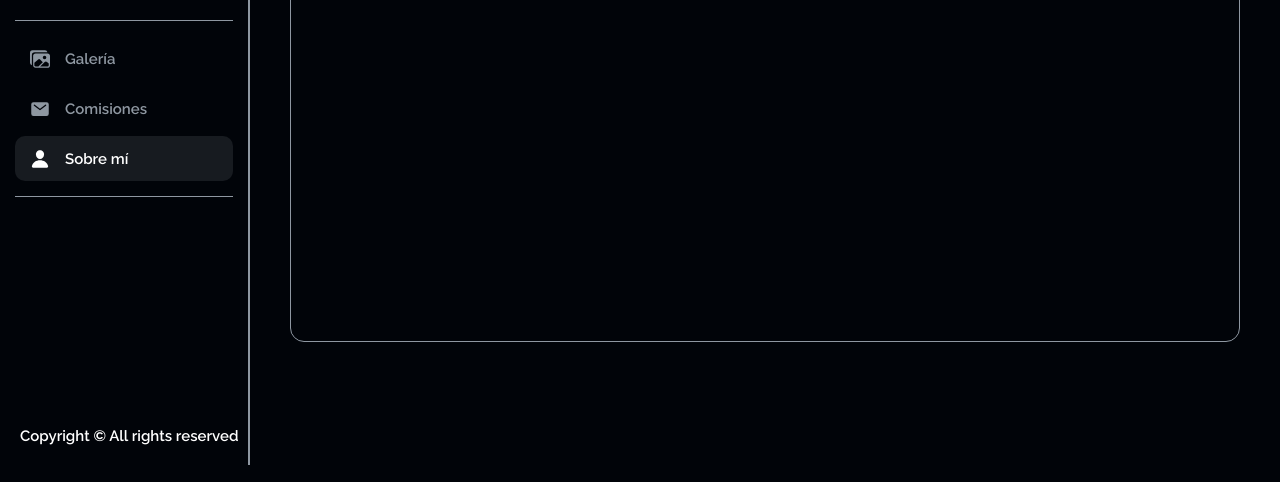
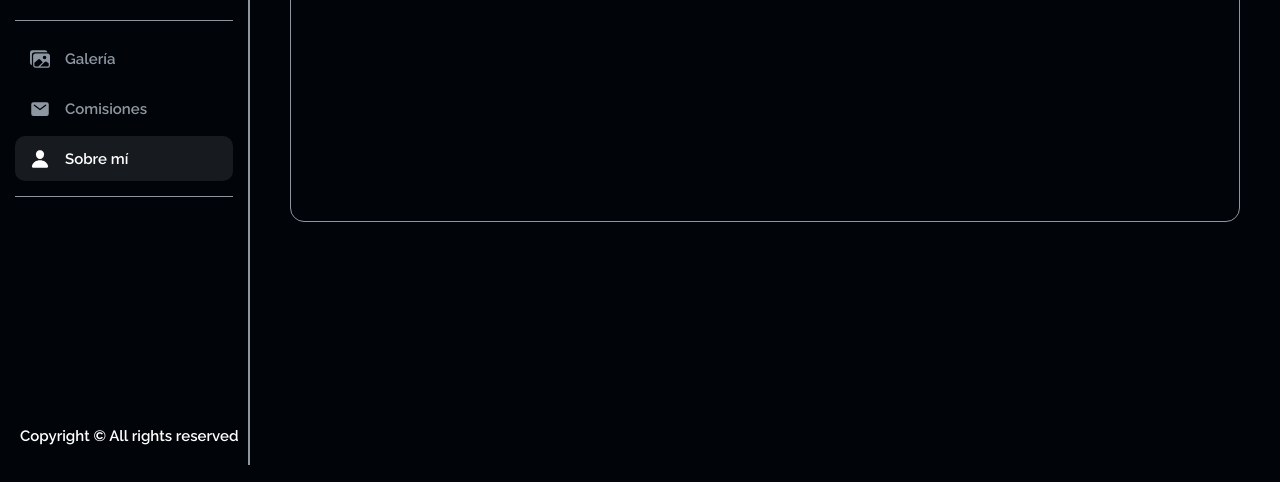
Before and after one commit to Riodinie/Portafolio_de_Artista_Digital, a plain HTML site: page Bio.html in a window 1280 px wide. Shown: the part 335-817 px from the top of the page. Drawn offline with nearby package versions, Linux system fonts and the light colour scheme.

Commit message:
Margin en Bio

```diff
--- a/css/style.css
+++ b/css/style.css
@@ -382,7 +382,6 @@ main.min-main {
 
 .bio-body{
   font-size: 18px;
-  display: flex;
   position: relative;
   padding: 20px;
   color: #fff;
@@ -467,6 +466,7 @@ text-decoration: underline;
   border: 0.5px solid #8e97a1;
   background-color: #010409;
   border-radius: 14px;
+  margin-bottom: 40px;
 }
 
 .comissions{
```
